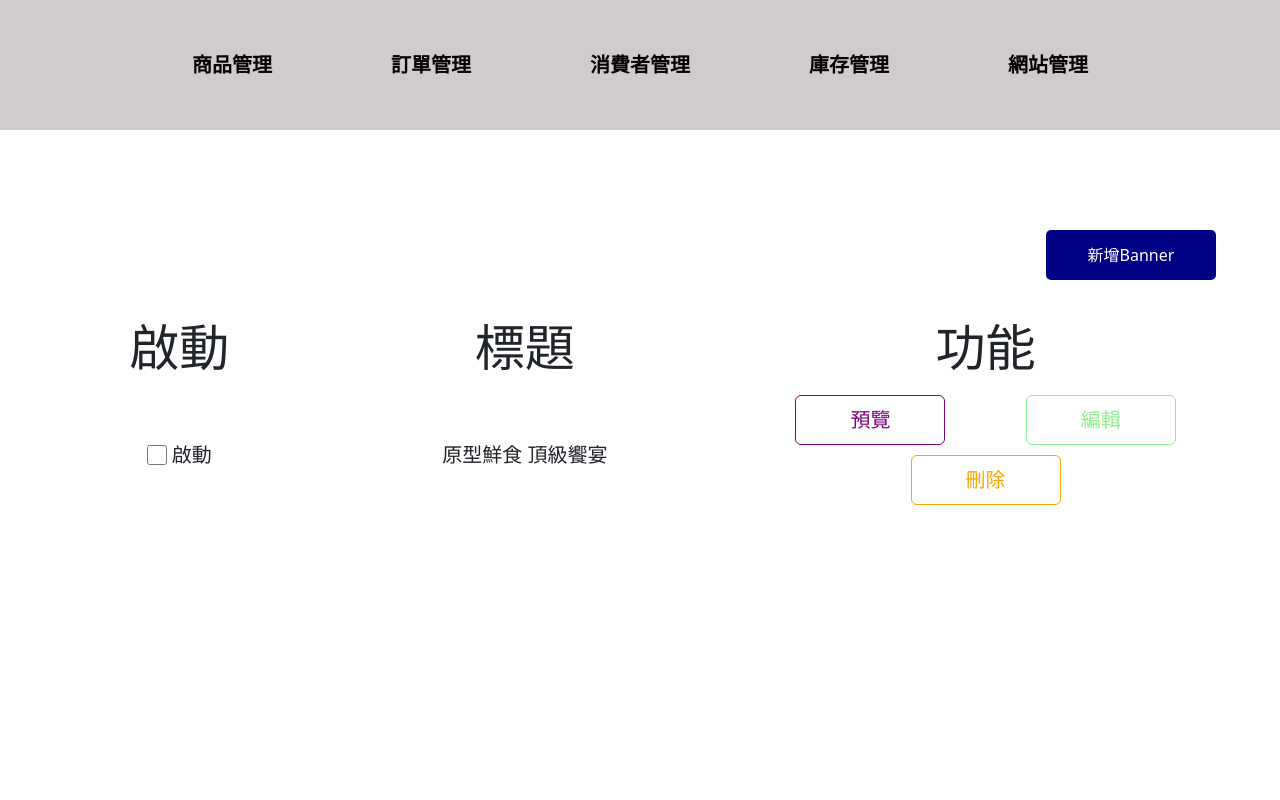
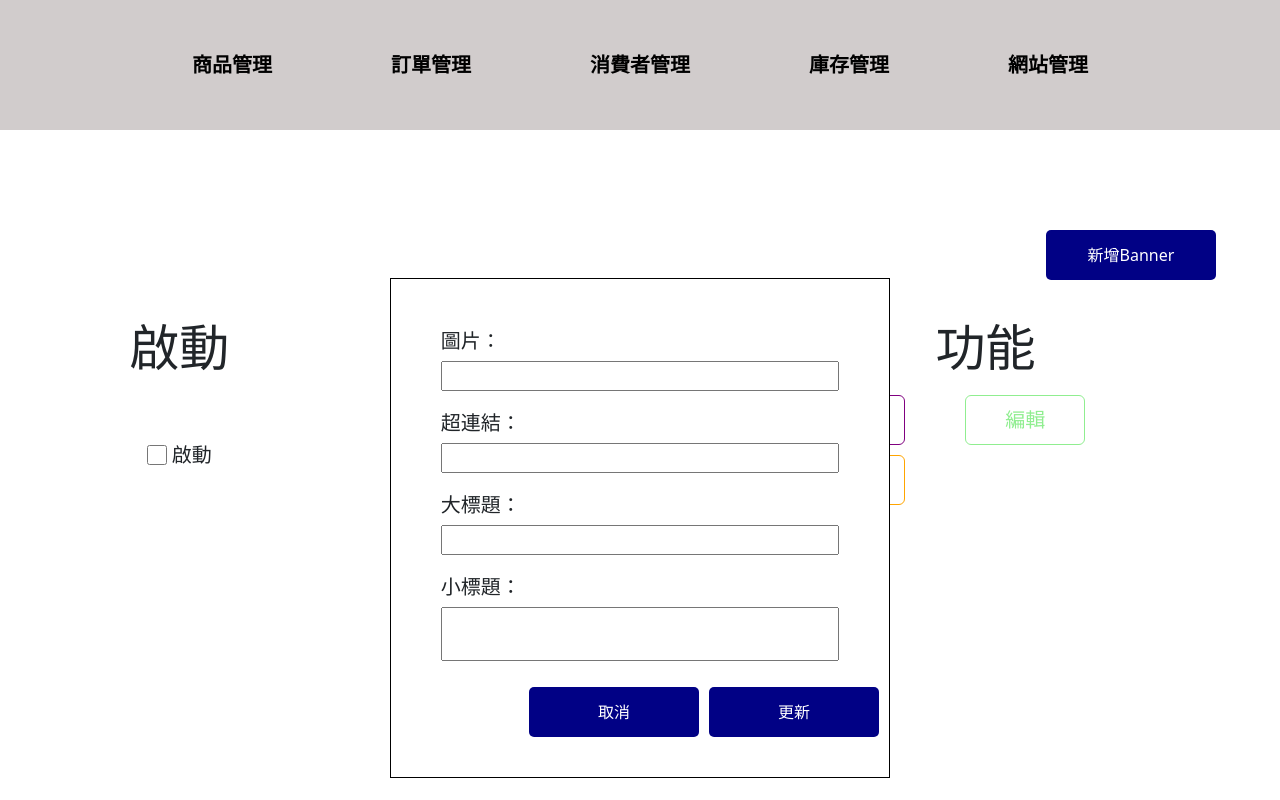
Before and after one commit to FroseWong/pets_love_nature_backstage_new, a Vue app: page /banner-setting in a window 1280 px wide. Built offline with nearby package versions, Linux system fonts and the light colour scheme.

Commit message:
feat: 編輯彈框初步切版

```diff
--- a/src/views/BannerSetting.vue
+++ b/src/views/BannerSetting.vue
@@ -2,6 +2,28 @@
   <TopNavBar />
 
   <div class="banner_setting">
+    <!-- 編輯banner div -->
+    <div class="edit_banner_div">
+      <div class="edit_out">
+        <h1 class="edit_title">圖片：</h1>
+        <input class="edit_input" type="text" />
+
+        <h1 class="edit_title">超連結：</h1>
+        <input class="edit_input" type="text" />
+
+        <h1 class="edit_title">大標題：</h1>
+        <input class="edit_input" type="text" />
+
+        <h1 class="edit_title">小標題：</h1>
+        <textarea class="edit_input high" type="text" />
+      </div>
+      <div class="edit_btn_space">
+        <div class="btn cancel">取消</div>
+        <div class="btn update">更新</div>
+      </div>
+    </div>
+
+    <!-- 預覽banner div -->
     <div class="add_banner_btn">新增Banner</div>
     <div class="banner_setting_out">
       <div class="banner_setting_title">
@@ -37,6 +59,65 @@ import TopNavBar from '../components/TopNavBar.vue'
   margin: 0 auto;
   display: flex;
   flex-direction: column;
+  position: relative;
+
+  .edit_banner_div {
+    position: absolute;
+    width: 500px;
+    height: 500px;
+    padding-bottom: 20px;
+    background-color: white;
+    border: 1px solid black;
+    left: 50%;
+    top: 50%;
+    transform: translate(-50%, -10%);
+
+    .edit_out {
+      width: 80%;
+      margin: 0 auto;
+      margin-top: 50px;
+      .edit_title {
+        font-size: 20px;
+      }
+
+      .edit_input {
+        margin-bottom: 20px;
+        width: 100%;
+        padding-left: 10px;
+
+        &:focus {
+          outline: none;
+        }
+        &.high {
+          resize: none;
+        }
+      }
+    }
+
+    .edit_btn_space {
+      display: flex;
+      justify-content: flex-end;
+      .btn {
+        width: 170px;
+        height: 50px;
+        background-color: rgb(1, 1, 133);
+        color: white;
+        display: flex;
+        justify-content: center;
+        align-items: center;
+        border-radius: 5px;
+        cursor: pointer;
+        margin-right: 10px;
+
+        &.cancel {
+        }
+
+        &.update {
+        }
+      }
+    }
+  }
+
   .add_banner_btn {
     margin-top: 100px;
     width: 170px;
@@ -104,10 +185,10 @@ import TopNavBar from '../components/TopNavBar.vue'
           flex-basis: 0;
           display: flex;
           flex-wrap: wrap;
-          justify-content: space-around;
+          // justify-content: space-around;
           .btn {
             font-size: 20px;
-            width: 150px;
+            width: 120px;
             height: 50px;
             display: flex;
             justify-content: center;
```
